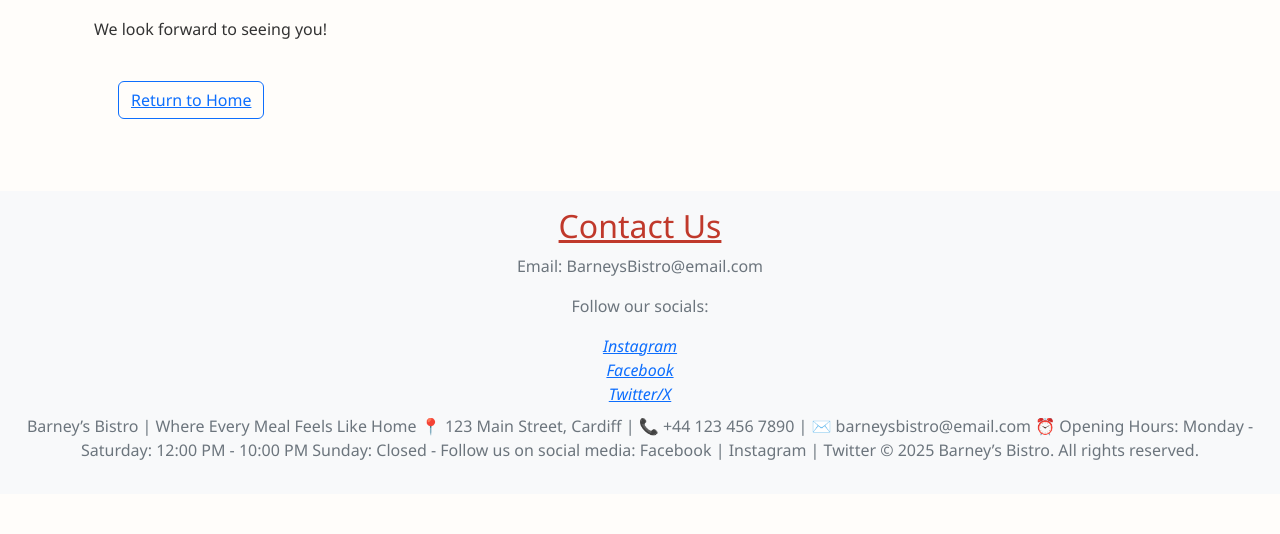
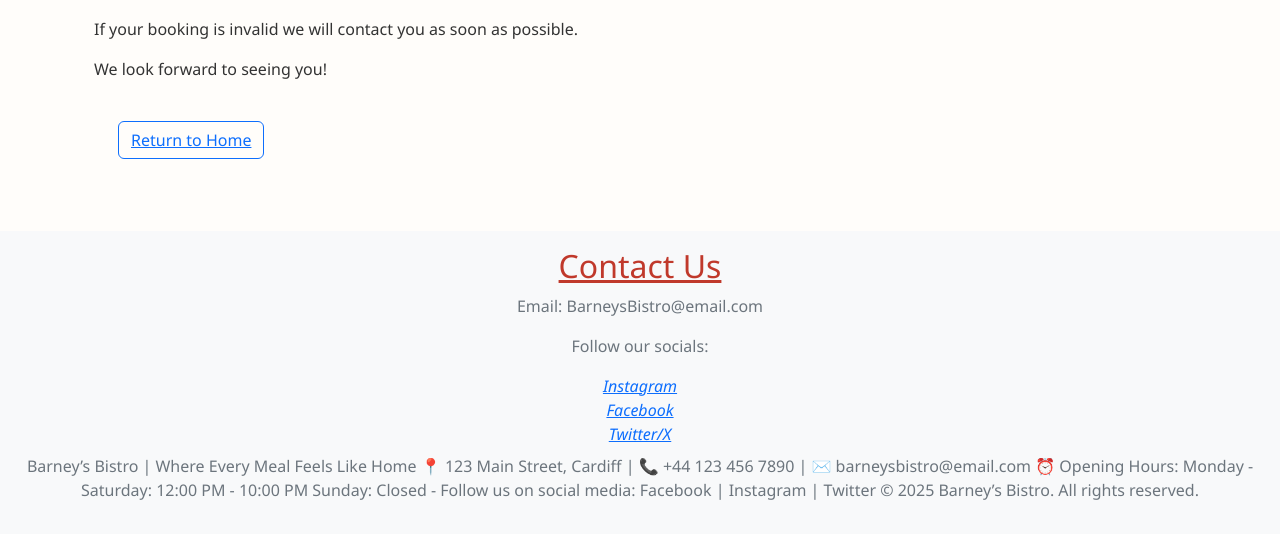
Before and after one commit to MARKANTONY04/project3_django, a Django app: template reservation/templates/reservation/success.html in a window 1280 px wide. Shown: the part 269-803 px from the top of the page. Before the commit the page ends 729 px from the top, so only its background shows below. Run offline with Django 4.2, Linux system fonts and the light colour scheme; the template is opened without the code that fills it, so the values that code supplies are empty.

Commit message:
added major bugs testing to readme.md

```diff
--- a/reservation/templates/reservation/success.html
+++ b/reservation/templates/reservation/success.html
@@ -9,6 +9,7 @@
             <p><strong>Date:</strong> {{ reservation.date }}</p>
             <p><strong>Time:</strong> {{ reservation.time }}</p>
             <p><strong>Guests:</strong> {{ reservation.number_of_guests }}</p>
+            <p>If your booking is invalid we will contact you as soon as possible.</p>
             <p>We look forward to seeing you!</p>
         </div>
         <button class="btn btn-outline-primary m-4"><a href="/">Return to Home</a></button>
```
Also changed, not shown: README.md.
